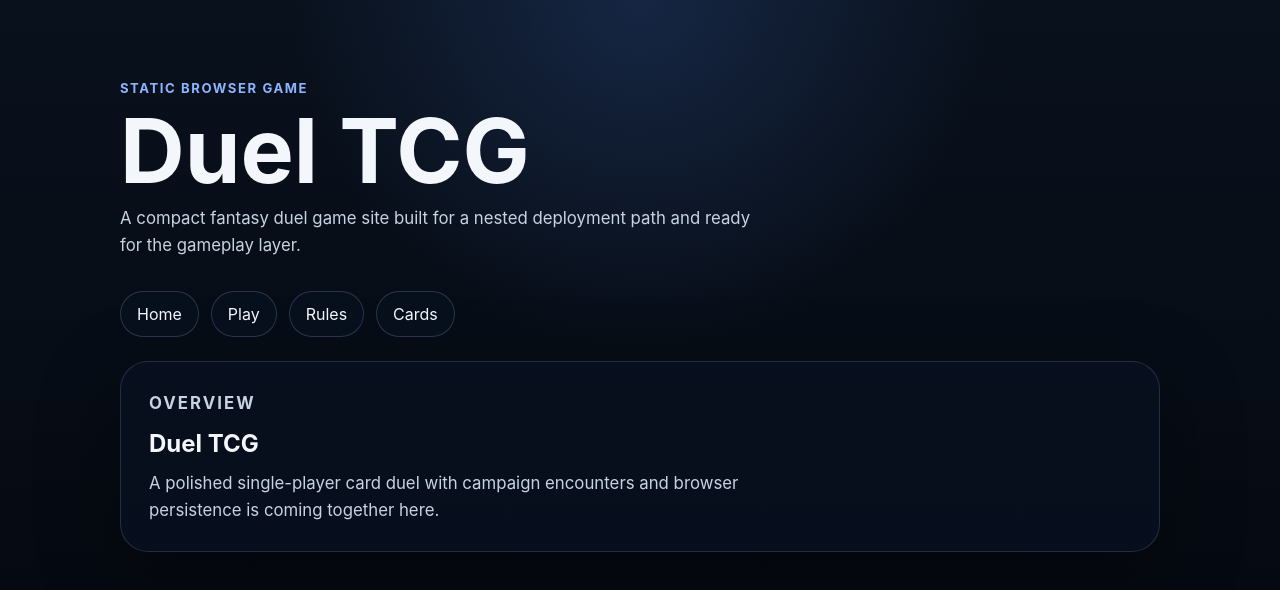
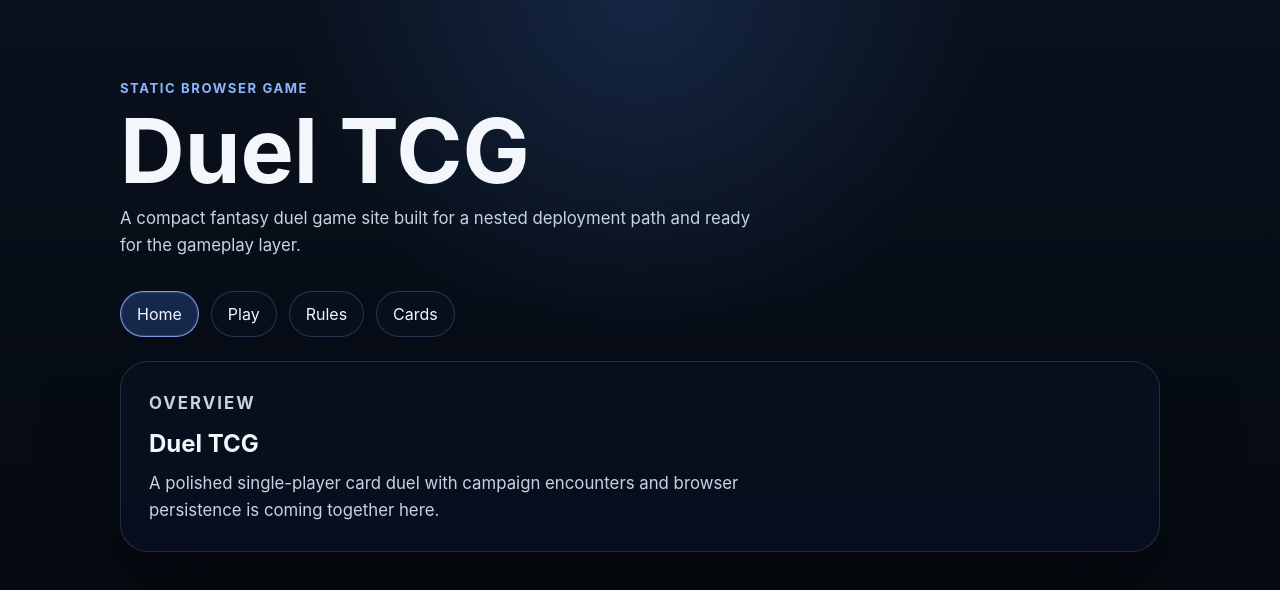
Before and after one commit to kunchenguid/org-bench, a Preact app: page / in a window 1280 px wide. Shown: the top 590 px of the page. Built offline with nearby package versions, Linux system fonts and the light colour scheme.

Commit message:
Highlight the active route in navigation

```diff
--- a/src/App.tsx
+++ b/src/App.tsx
@@ -1,6 +1,13 @@
 import { useEffect, useState } from 'preact/hooks';
 
 type RouteKey = '/' | '/play' | '/rules' | '/cards';
+
+const navItems: Array<{ href: `#${RouteKey}`; label: string; route: RouteKey }> = [
+  { href: '#/', label: 'Home', route: '/' },
+  { href: '#/play', label: 'Play', route: '/play' },
+  { href: '#/rules', label: 'Rules', route: '/rules' },
+  { href: '#/cards', label: 'Cards', route: '/cards' },
+];
 
 const routes: Record<RouteKey, { title: string; description: string }> = {
   '/': {
@@ -52,10 +59,15 @@ export function App() {
       </header>
 
       <nav aria-label="Primary" className="nav">
-        <a href="#/">Home</a>
-        <a href="#/play">Play</a>
-        <a href="#/rules">Rules</a>
-        <a href="#/cards">Cards</a>
+        {navItems.map((item) => (
+          <a
+            key={item.route}
+            href={item.href}
+            aria-current={route === item.route ? 'page' : undefined}
+          >
+            {item.label}
+          </a>
+        ))}
       </nav>
 
       <main className="panel">
--- a/src/styles.css
+++ b/src/styles.css
@@ -80,6 +80,12 @@ a {
   background: rgba(7, 17, 31, 0.72);
 }
 
+.nav a[aria-current='page'] {
+  border-color: rgba(142, 180, 255, 0.82);
+  background: rgba(45, 81, 150, 0.42);
+  box-shadow: inset 0 0 0 1px rgba(206, 221, 255, 0.14);
+ }
+
 .panel {
   padding: 28px;
   border: 1px solid rgba(161, 188, 255, 0.18);
```
Also changed, not shown: 1 other file (tests, documents, lock files or other folders).
